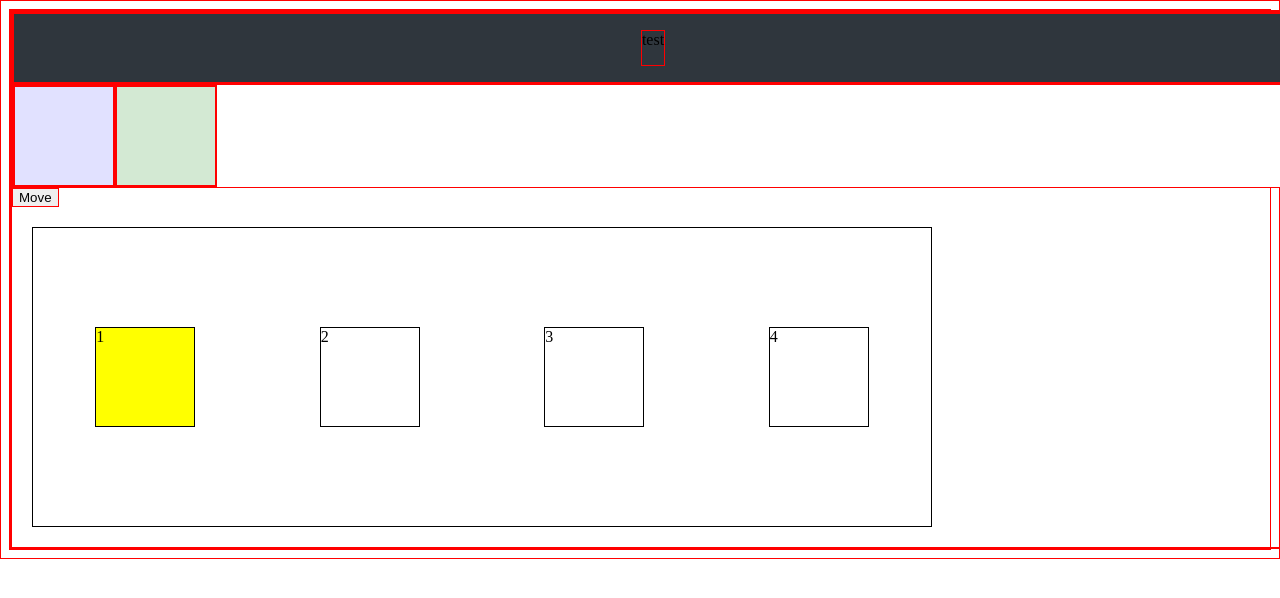
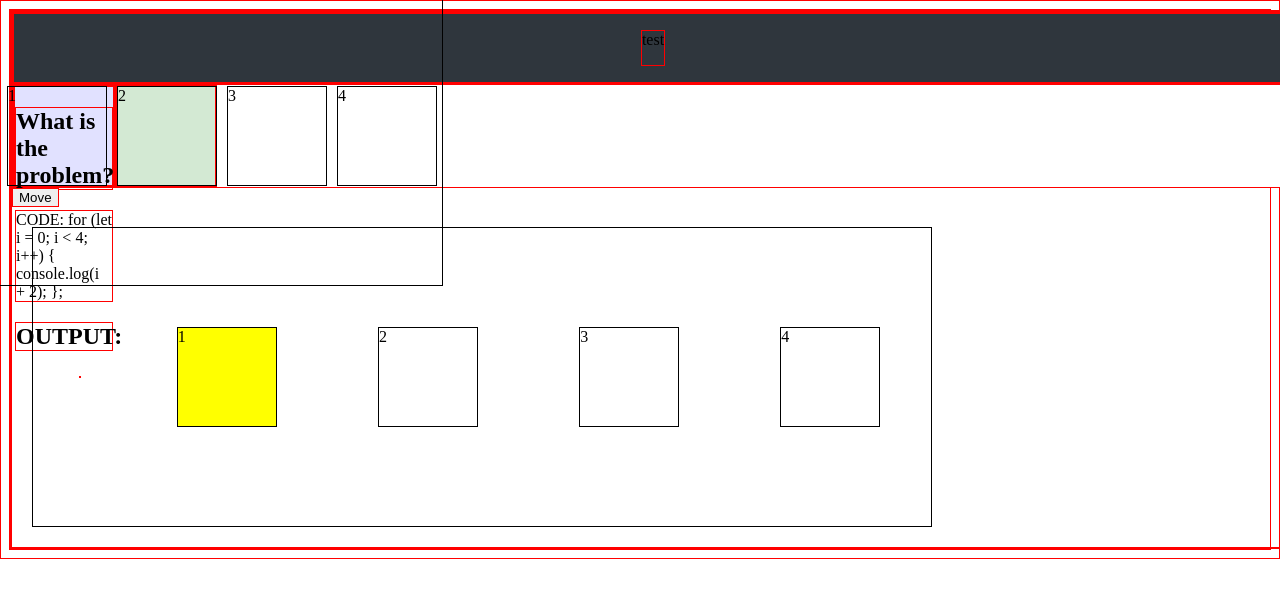
Before and after one commit to TheGoblinSharks/Scratch-Project, a React (Vite) app: page / in a window 1280 px wide. Shown: the top 598 px of the page. Built offline with nearby package versions, Linux system fonts and the light colour scheme.

Commit message:
fleshed out array container component and worked on left problem description component

```diff
--- a/src/components/ArrayContainer/index.jsx
+++ b/src/components/ArrayContainer/index.jsx
@@ -4,6 +4,9 @@ import '../../index.css';
 const ArrayContainer = ({ arrayData, currentIndex }) => {
   return (
     <div className="arrayContainer">
+      <div className="overlay">
+
+      </div>
       {arrayData.map((item, index) => (
         <div key={index} className={`box ${index === currentIndex ? 'hover' : ''}`}>
           {item}
--- a/src/components/MainContainers/LeftMainContainer.jsx
+++ b/src/components/MainContainers/LeftMainContainer.jsx
@@ -3,9 +3,25 @@ import React from 'react';
 
 
 const LeftMainContainer = () => {
+  const description = `
+  CODE:
+  for (let i = 0; i < 4; i++) {
+    console.log(i + 2);
+  };
+  `
     return (
       <div>
         <div className="left-main-container">
+          <h2>
+            What is the problem?
+          </h2>
+          <p>
+            {description}
+          </p>
+          <h2>
+            OUTPUT:
+          </h2>
+
 
         </div>
       </div>
--- a/src/components/MainContainers/RightMainContainer.jsx
+++ b/src/components/MainContainers/RightMainContainer.jsx
@@ -1,4 +1,5 @@
 import React from 'react';
+import ArrayContainer from '../ArrayContainer';
 
 
 
@@ -6,7 +7,7 @@ const RightMainContainer = () => {
   return (
     <div>
       <div className="right-main-container">
-
+        <ArrayContainer  arrayData={[0, 1, 2, 3, 4]} currentIndex={0} />
       </div>
     </div>
   );
```
Lines whose indentation alone changed are shown as unchanged.
